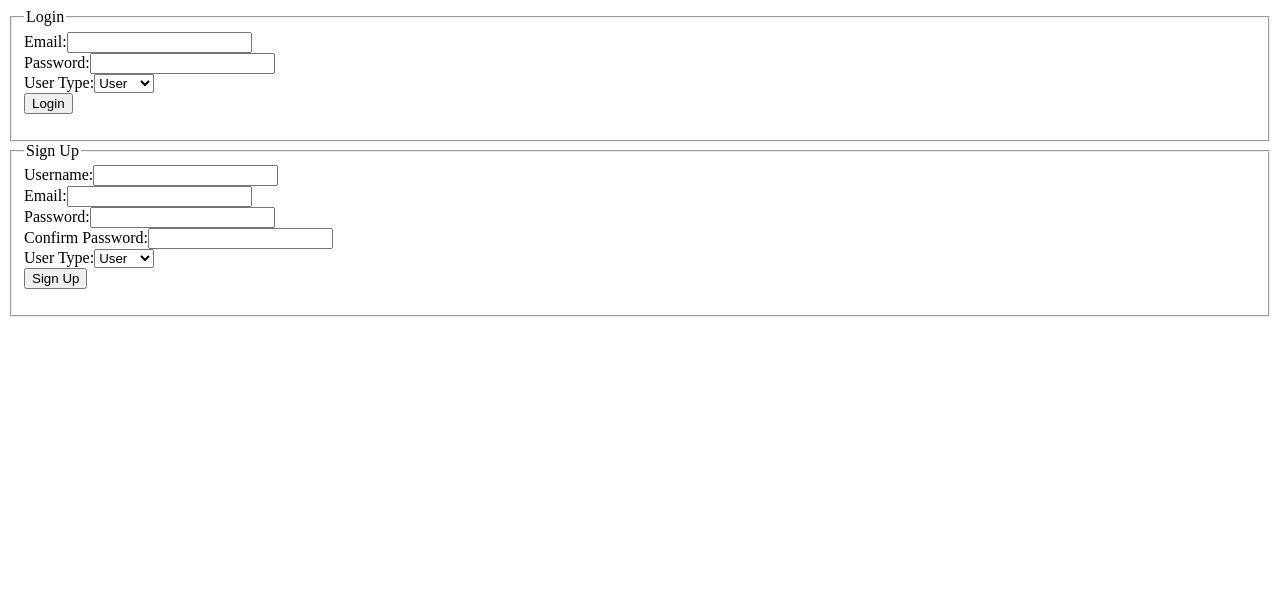
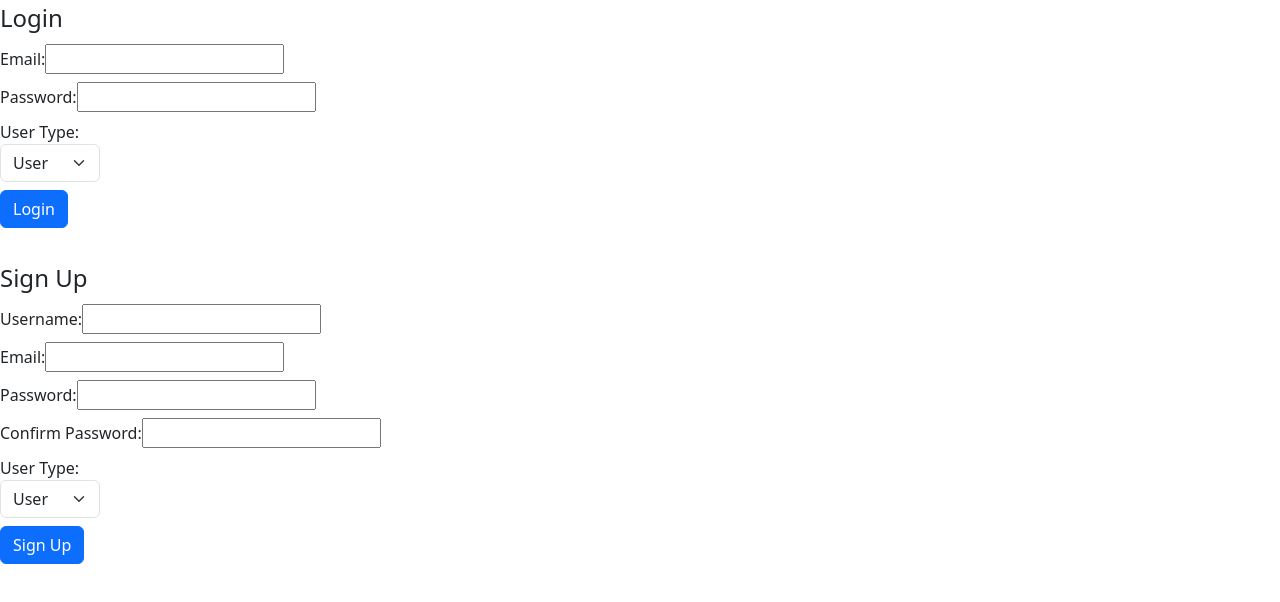
Before and after one commit to MollyMai99/Stocks-Trading-Platform, a React (Vite) app in the folder client/: page /login in a window 1280 px wide. Shown: the top 602 px of the page. Built offline with nearby package versions, Linux system fonts and the light colour scheme.

Commit message:
feat:login/signup CSS

```diff
--- a/client/src/components/Auth/LoginForm.jsx
+++ b/client/src/components/Auth/LoginForm.jsx
@@ -23,11 +23,11 @@ export default function LoginForm({ setUser }) {
   };
 
   return (
-    <form onSubmit={handleSubmit}>
+    <form onSubmit={handleSubmit} className="input-group mb-3">
       <fieldset>
         <legend>Login</legend>
 
-        <label>
+        <label className="form-label">
           Email:
           <input
             name="email"
@@ -39,7 +39,7 @@ export default function LoginForm({ setUser }) {
         </label>
         <br />
 
-        <label>
+        <label className="form-label">
           Password:
           <input
             name="password"
@@ -51,9 +51,10 @@ export default function LoginForm({ setUser }) {
         </label>
         <br />
 
-        <label>
+        <label className="form-label">
           User Type:
           <select
+            className="form-select"
             name="userType"
             value={userType}
             onChange={(e) => setUserType(e.target.value)}
@@ -64,7 +65,9 @@ export default function LoginForm({ setUser }) {
         </label>
         <br />
 
-        <button type="submit">Login</button>
+        <button className="btn btn-primary" type="submit">
+          Login
+        </button>
         <p>{error}</p>
       </fieldset>
     </form>
--- a/client/src/components/Auth/SignUpForm.jsx
+++ b/client/src/components/Auth/SignUpForm.jsx
@@ -30,11 +30,11 @@ export default function SignUpForm({ setUser }) {
   };
 
   return (
-    <form onSubmit={handleSubmit}>
+    <form onSubmit={handleSubmit} className="input-group mb-3">
       <fieldset>
         <legend>Sign Up</legend>
 
-        <label>
+        <label className="form-label">
           Username:
           <input
             name="username"
@@ -45,7 +45,7 @@ export default function SignUpForm({ setUser }) {
         </label>
         <br />
 
-        <label>
+        <label className="form-label">
           Email:
           <input
             name="email"
@@ -57,7 +57,7 @@ export default function SignUpForm({ setUser }) {
         </label>
         <br />
 
-        <label>
+        <label className="form-label">
           Password:
           <input
             name="password"
@@ -69,7 +69,7 @@ export default function SignUpForm({ setUser }) {
         </label>
         <br />
 
-        <label>
+        <label className="form-label">
           Confirm Password:
           <input
             name="confirm"
@@ -81,9 +81,10 @@ export default function SignUpForm({ setUser }) {
         </label>
         <br />
 
-        <label>
+        <label className="form-label">
           User Type:
           <select
+            className="form-select"
             name="userType"
             value={userType}
             onChange={(e) => setUserType(e.target.value)}
@@ -94,7 +95,9 @@ export default function SignUpForm({ setUser }) {
         </label>
         <br />
 
-        <button type="submit">Sign Up</button>
+        <button className="btn btn-primary" type="submit">
+          Sign Up
+        </button>
         <p>{error}</p>
       </fieldset>
     </form>
--- a/client/src/components/NavBar.jsx
+++ b/client/src/components/NavBar.jsx
@@ -2,13 +2,17 @@ import { Link } from "react-router-dom";
 
 export default function NavBar({ handleLogout }) {
   return (
-    <nav>
-      <Link to="/">Home</Link>
+    <nav className="navbar navbar-expand-lg bg-body-tertiary">
+      <Link className="nav-link active" aria-current="page" to="/">
+        Home
+      </Link>
       <Link to="/stocks">Stocks Market</Link>
       <Link to="/transactions">Transactions History</Link>
       <Link to="/wallet">My Wallet</Link>
       <Link to="/profile">User Profile</Link>
-      <button onClick={handleLogout}>Logout</button>
+      <button className="btn btn-primary" onClick={handleLogout}>
+        Logout
+      </button>
     </nav>
   );
 }
--- a/client/src/components/Stocks/BuyStockPage.jsx
+++ b/client/src/components/Stocks/BuyStockPage.jsx
@@ -45,7 +45,9 @@ export default function BuyStockPage() {
         />
       </label>
       <p>Total Cost: {quantity * stock.current_price}</p>
-      <button onClick={handleBuyStock}>Confirm Purchase</button>
+      <button onClick={handleBuyStock} className="btn btn-primary">
+        Confirm Purchase
+      </button>
       {error && <p>{error}</p>}
     </div>
   );
--- a/client/src/main.jsx
+++ b/client/src/main.jsx
@@ -2,6 +2,7 @@ import React from "react";
 import ReactDOM from "react-dom/client";
 import App from "./App";
 import { BrowserRouter } from "react-router-dom";
+import "bootstrap/dist/css/bootstrap.min.css";
 
 ReactDOM.createRoot(document.getElementById("root")).render(
   <React.StrictMode>
--- a/client/src/pages/StockDetailPage.jsx
+++ b/client/src/pages/StockDetailPage.jsx
@@ -57,7 +57,11 @@ export default function StockDetailPage() {
       <p>Company: {stock.name}</p>
       <p>Stock Code: {stock.ticker}</p>
       <p>Price: {stock.price}</p>
-      {!showBuyOptions && <button onClick={handleBuyClick}>Buy Stock</button>}
+      {!showBuyOptions && (
+        <button onClick={handleBuyClick} className="btn btn-primary">
+          Buy Stock
+        </button>
+      )}
       {showBuyOptions && (
         <>
           <label>
@@ -69,7 +73,9 @@ export default function StockDetailPage() {
             />
           </label>
           <p>Total Cost: {quantity * stock.price}</p>
-          <button onClick={handleBuyStock}>Confirm Purchase</button>
+          <button onClick={handleBuyStock} className="btn btn-primary">
+            Confirm Purchase
+          </button>
           {error && <p>{error}</p>}
         </>
       )}
--- a/client/src/pages/WalletPage.jsx
+++ b/client/src/pages/WalletPage.jsx
@@ -73,8 +73,12 @@ export default function WalletPage({ user, setUser }) {
           Amount:
           <input type="number" value={amount} onChange={handleAmountChange} />
         </label>
-        <button onClick={handleDeposit}>Deposit</button>
-        <button onClick={handleWithdraw}>Withdraw</button>
+        <button className="btn btn-primary" onClick={handleDeposit}>
+          Deposit
+        </button>
+        <button className="btn btn-primary" onClick={handleWithdraw}>
+          Withdraw
+        </button>
       </div>
       {message && <p>{message}</p>}
       {error && <p>{error}</p>}
--- a/package.json
+++ b/package.json
@@ -15,6 +15,7 @@
   "dependencies": {
     "bcrypt": "^5.1.1",
     "body-parser": "^1.20.2",
+    "bootstrap": "^5.3.3",
     "cors": "^2.8.5",
     "debug": "^4.3.4",
     "dotenv": "^16.4.5",
```
Also changed, not shown: 1 other file (tests, documents, lock files or other folders).
